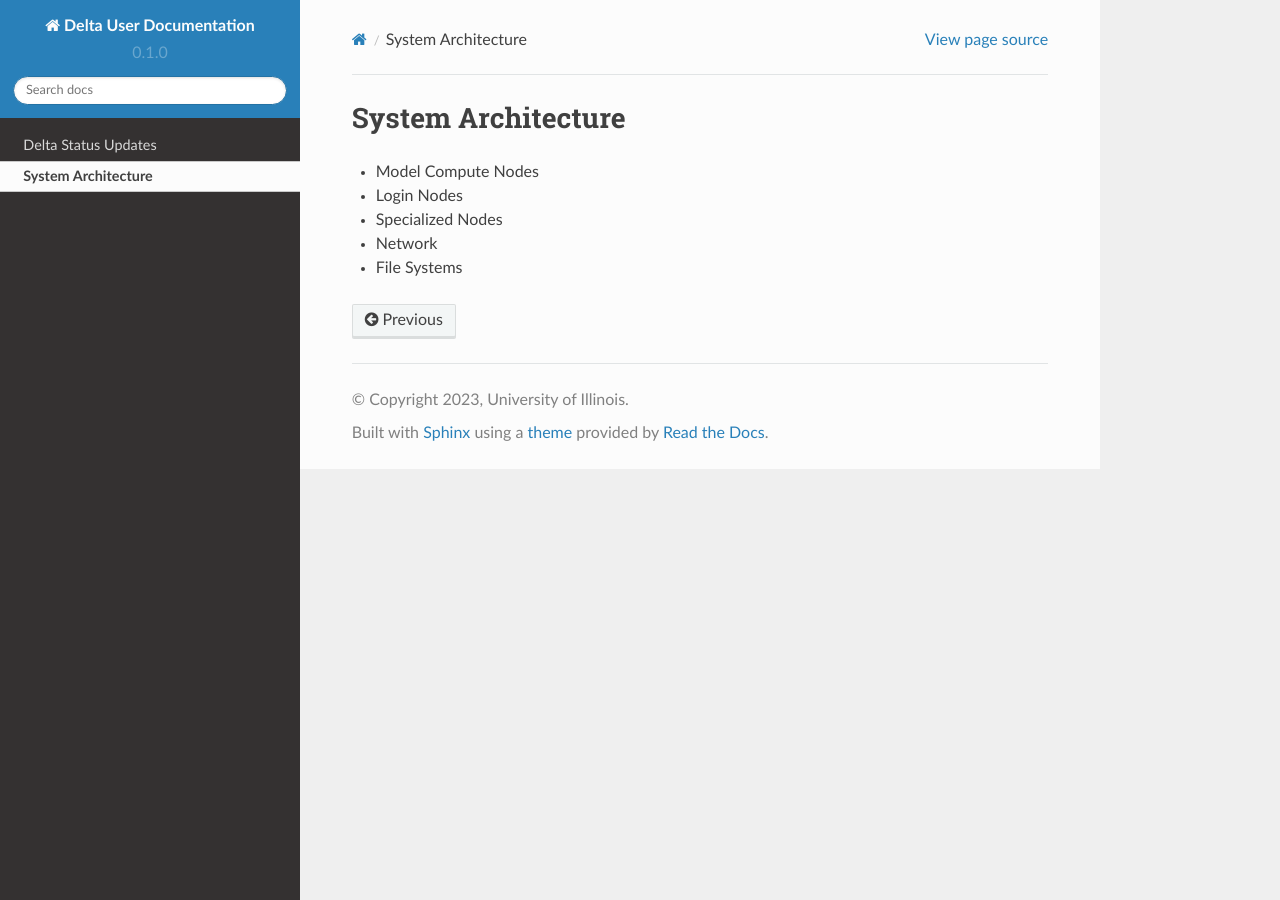
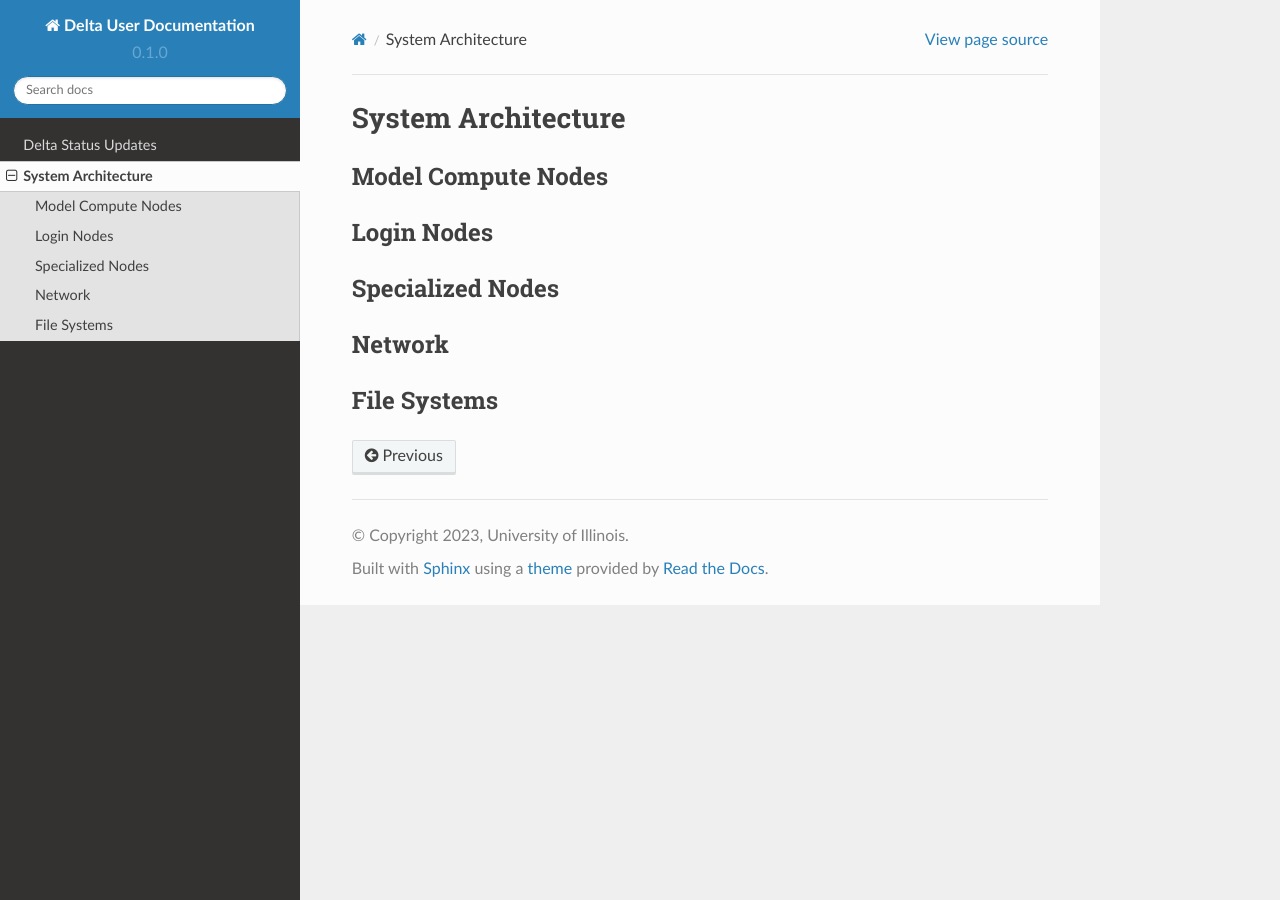
Before and after one commit to ncsa/Delta_doc, a Sphinx documentation site: the page built from docs/source/architecture.rst, in a window 1280 px wide. Built offline with Sphinx 7.4.7 and the Read the Docs theme 2.0.0, drawn with Linux system fonts in a browser that asks for light colours; pages that are not in the unit, such as notebooks, are missing from menus.

Commit message:
proper headings

```diff
--- a/docs/source/architecture.rst
+++ b/docs/source/architecture.rst
@@ -1,12 +1,17 @@
 System Architecture
---------------------
+=======================
 
-- Model Compute Nodes
+Model Compute Nodes
+----------------------
 
-- Login Nodes
+Login Nodes
+--------------
 
-- Specialized Nodes
+Specialized Nodes
+---------------------
 
-- Network
+Network
+------------
 
-- File Systems
+File Systems
+---------------
```
